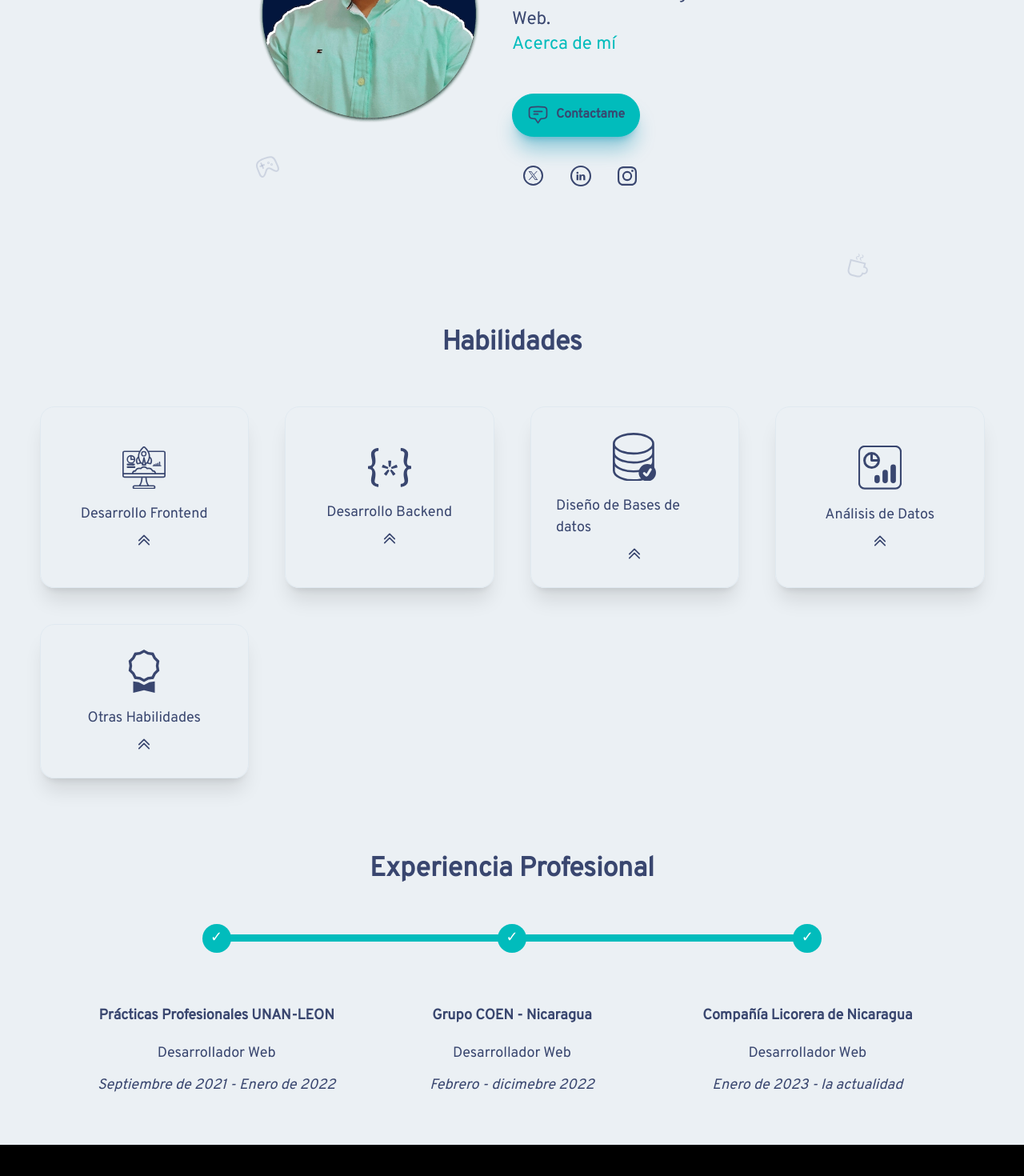
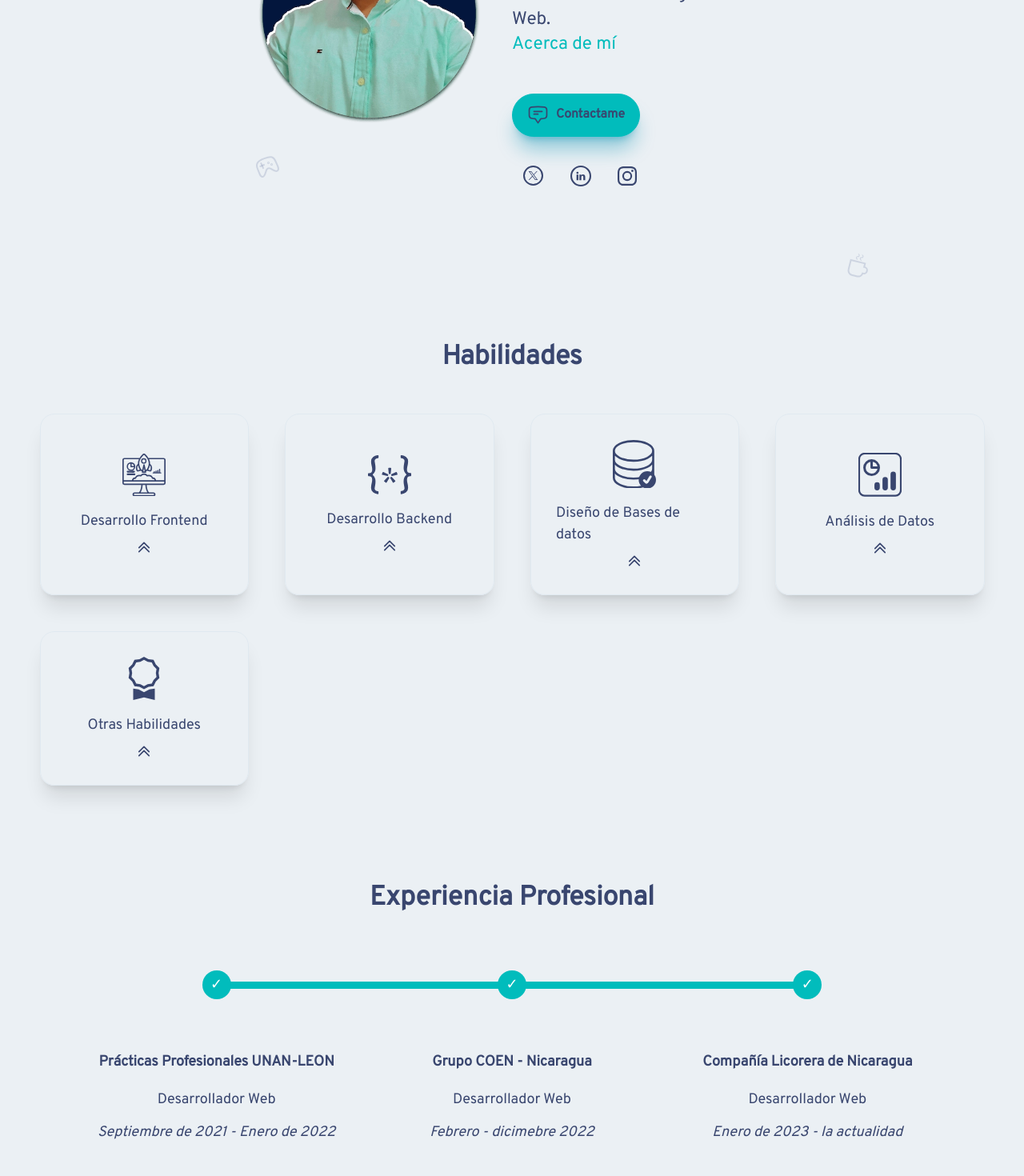
Before and after one commit to marlonocampo/portfolio, a React (Vite) app: page / in a window 1280 px wide. Shown: the part 374-1844 px from the top of the page at 80% size. Before the commit the page ends 1805 px from the top, so only its background shows below. Built offline with nearby package versions, Linux system fonts and the light colour scheme.

Commit message:
Normalizando títulos principales

```diff
--- a/src/components/sections/presentation/Presentation.tsx
+++ b/src/components/sections/presentation/Presentation.tsx
@@ -20,7 +20,7 @@ export function Presentation (): JSX.Element {
           <h1 className='text-info my-2 prose-h1'>Soy Marlon Ocampo!</h1>
           <p className='text-xl my-2'>
             Desarrollador de aplicaciones, con más de 1 año de experiencia enfocado en tecnologías Web.<br />
-            <a className='decoration-transparent linknav text-info text-xl' href='#'>Acerca de mí</a>
+            <a className='decoration-transparent linknav text-info text-xl' href='#aboutme'>Acerca de mí</a>
           </p>
         </article>
         <div className='slide-up-min'>
--- a/src/components/sections/profesionalExperience/ProfesionalExperience.tsx
+++ b/src/components/sections/profesionalExperience/ProfesionalExperience.tsx
@@ -2,12 +2,11 @@ import { profesionalEperienceInfo } from './profesionalExperienceInfo'
 
 export function ProfesionalExperience (): JSX.Element {
   return (
-    <section id='profesionalEperience' className='px-8 overflow-auto'>
-      <div className='flex justify-center mb-10'>
-        <h1 className='text-3xl font-bold text-secondary mt-10'>
+    <section id='profesionalEperience' className='px-8 mt-16'>
+      <h1 className='mb-10 text-3xl font-bold text-secondary text-center'>
         Experiencia Profesional
       </h1>
-      </div>
+      <div className='overflow-auto'>
         <div className='m-5 flex items-center justify-center min-w-[720px]'>
           <ul className='steps text-primary'>
             {profesionalEperienceInfo.map(info => {
@@ -23,6 +22,7 @@ export function ProfesionalExperience (): JSX.Element {
             })}
           </ul>
         </div>
+      </div>
     </section>
   )
 }
--- a/src/components/sections/skills/Skills.tsx
+++ b/src/components/sections/skills/Skills.tsx
@@ -17,16 +17,15 @@ export function Skills (): JSX.Element {
   }
 
   return (
-    <section>
+    <section className='mt-16'>
       {isShowDescription && (
         <Suspense fallback={<></>}>
           <DescriptionSkills handleShowDescription={handleShowDescription} currentSkill={currentSkill} />
         </Suspense>
       )}
-      <div className='flex justify-center items-center py-2'>
-        <div className='divider' />
-        <h1 id='skills' className='text-3xl font-bold text-secondary mt-10'>Habilidades</h1>
-      </div>
+      <h1 id='skills' className='text-center text-3xl font-bold text-secondary'>
+        Habilidades
+      </h1>
       <div className='text-secondary gridSkills gap-4 p-8'>
         {descriptionSkills.map(skill => {
           return (
```
Lines whose indentation alone changed are shown as unchanged.
